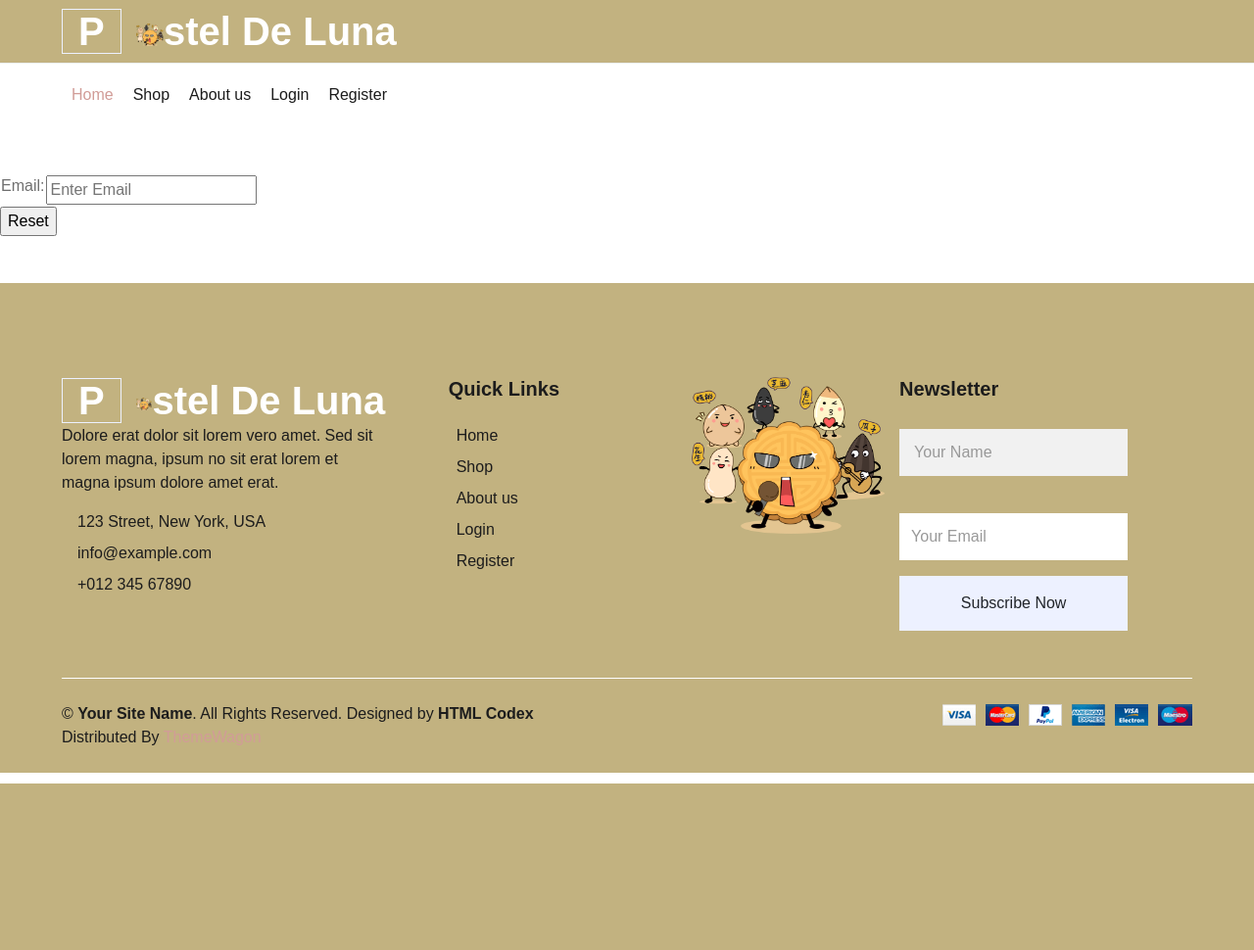
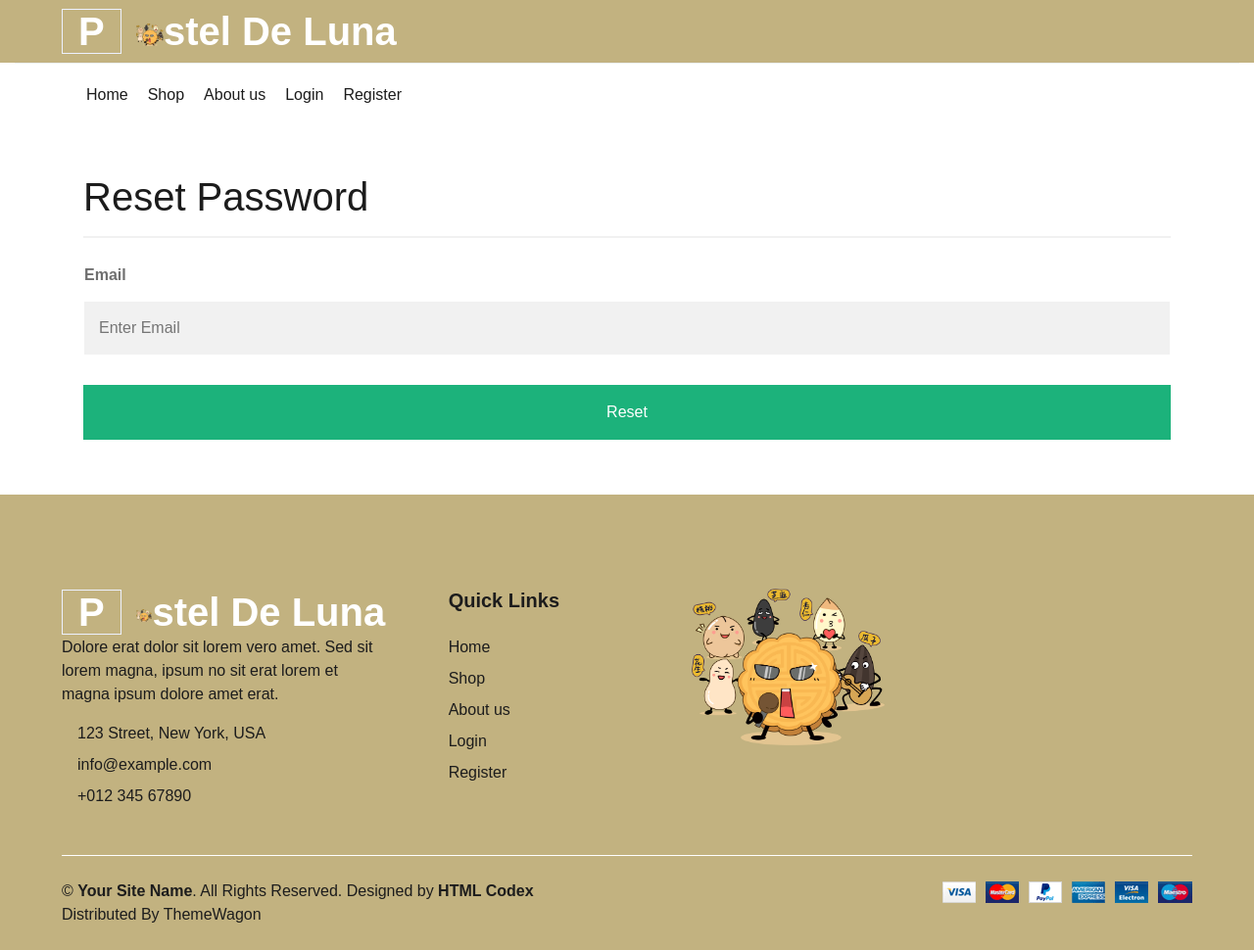
Before and after one commit to FluffyCheeks/ICT3103-3203-Group-38, a Django app: template pastelLuna/pastelLuna/luna/templates/resetpassword.html in a window 1280 px wide. Shown: the whole page at 98% size. Before the commit the page ends 800 px from the top, so only its background shows below. Run offline with Django 4.2, Linux system fonts and the light colour scheme; the template is opened without the code that fills it, so the values that code supplies are empty; some libraries are stand-ins or nearby versions.

Commit message:
fix dropdown nav bar, some other css stuff

```diff
--- a/pastelLuna/pastelLuna/luna/templates/base.html
+++ b/pastelLuna/pastelLuna/luna/templates/base.html
@@ -2,32 +2,21 @@
 <html lang="en">
   <!-- Add additional CSS in static file -->
   {% load static %}
-
     <head>
       {% block title %}<title>Django with Pastel De Luna :)</title>{% endblock %}
       <meta charset="utf-8">
       <meta name="viewport" content="width=device-width, initial-scale=1">
-
-  <!-- Favicon -->
-  <link rel="icon"  href="{% static 'img/favicon.ico' %}"/>
       <!-- Libraries Stylesheet -->
       <link href="{% static 'lib/owlcarousel/assets/owl.carousel.min.css' %}" rel="stylesheet">
       <!-- Customized Bootstrap Stylesheet -->
         <link href="{% static 'css/style.css' %}" rel="stylesheet">
         <script src="https://code.jquery.com/jquery-3.4.1.min.js"></script>
         <script src="https://stackpath.bootstrapcdn.com/bootstrap/4.4.1/js/bootstrap.bundle.min.js"></script>
-  <!--<script src="http://code.jquery.com/jquery-1.11.3.min.js"></script>-->
-  <!--<link href="https://cdn.jsdelivr.net/npm/bootstrap@5.1.3/dist/css/bootstrap.min.css" rel="stylesheet" integrity="sha384-1BmE4kWBq78iYhFldvKuhfTAU6auU8tT94WrHftjDbrCEXSU1oBoqyl2QvZ6jIW3" crossorigin="anonymous">-->
+        <script src="https://ajax.googleapis.com/ajax/libs/jquery/1.7.1/jquery.js"></script>
+        <script src="https://ajax.googleapis.com/ajax/libs/jqueryui/1.8.16/jquery-ui.js"></script>
+        <link href="http://ajax.googleapis.com/ajax/libs/jqueryui/1.8.16/themes/ui-lightness/jquery-ui.css" rel="stylesheet" type="text/css" />
+    </head>
 
-    <script src="https://ajax.googleapis.com/ajax/libs/jquery/1.7.1/jquery.js">
-    </script>
-
-    <script src="https://ajax.googleapis.com/ajax/libs/jqueryui/1.8.16/jquery-ui.js">
-    </script>
-
-    <link href="http://ajax.googleapis.com/ajax/libs/jqueryui/1.8.16/themes/ui-lightness/jquery-ui.css"
-        rel="stylesheet" type="text/css" />
-</head>
     <style>
          input[type=text]
          {
@@ -43,6 +32,17 @@
                 outline: none;
             }
     </style>
+
+  <script>
+      $(function() {
+          var href = window.location.href;
+          $('nav a').each(function(e,i) {
+            if (href.indexOf($(this).attr('href')) >= 0) {
+              $(this).addClass('active');
+            }
+          });
+        });
+  </script>
 <body>
   <!-- Topbar Start -->
     <div class="container-fluid">
@@ -56,54 +56,48 @@
     </div>
     <!-- Topbar End -->
   <!-- Navbar Start -->
+  <div class="container-fluid">
     <div class="container-fluid mb-5">
-        <div class="row border-top px-xl-5 ">
+            <div class="row border-top px-xl-5">
                 <div class="col-lg-12">
                     <nav class="navbar navbar-expand-lg bg-light navbar-light py-3 py-lg-0 px-0">
-
+                        <a href="" class="text-decoration-none d-block d-lg-none">
+                        </a>
+                        <button type="button" class="navbar-toggler" data-toggle="collapse" data-target="#navbarCollapse">
+                            <span class="navbar-toggler-icon"></span>
+                        </button>
                         <div class="collapse navbar-collapse justify-content-between" id="navbarCollapse">
-                        <div class="navbar-nav mr-auto py-0">
+                            <div class="navbar-nav mr-auto py-0 ">
                                  <!-- customer is 1, admin is 2, editor is 3 -->
-
                                 {% if request.session.role_id_id == 1 %}
-                             <a href="home" class="nav-item nav-link active">Home</a>
+                                 <a href="home" class="nav-item nav-link">Home</a>
                                  <a href="shop" class="nav-item nav-link">Shop</a>
+                                 <a href="orderdetail" class="nav-item nav-link">Order Detail</a>
                                  <a href="aboutus" class="nav-item nav-link">About us</a>
                                  <a href="profile" class="nav-item nav-link">Profile</a>
                                 {% elif request.session.role_id_id == 2 %}
                                     <a href="admin_dashboard" class="nav-item nav-link">Admin dashboard</a>
                                 {% elif request.session.role_id_id == 3 %}
                                     <a href="#" class="nav-item nav-link">Editor</a>
-
                                 {% else %}
-                                <a href="home" class="nav-item nav-link active">Home</a>
+                                    <a href="home" class="nav-item nav-link">Home</a>
                                     <a href="shop" class="nav-item nav-link">Shop</a>
-                                <a href="contact" class="nav-item nav-link">About us</a>
+                                    <a href="aboutus" class="nav-item nav-link">About us</a>
                                     <a href="loginpage" class="nav-item nav-link">Login</a>
                                     <a href="registration" class="nav-item nav-link">Register</a>
                                 {% endif %}
-
                                 {% if request.session.role_id_id %}
-                            <a href="orderdetail" class="nav-item nav-link">Order Detail</a>
                                 <a href="logoutpage" class="nav-item nav-link">Logout</a>
                                 {% endif %}
+                            </div>
+                        </div>
+                    </nav>
 
                 </div>
-                    </div>
-
-                    {% if request.session.role_id_id %}
-                    <div class="navbar-nav ml-auto py-0 ">
-                          <a href="cart" class="btn border">
-                              <h6 class="badge"><h6>Cart: </h6>{{products_num.count}}</h6>
-                          </a>
-                    </div>
-                    {% endif %}
-                </nav>
             </div>
         </div>
   </div>
     <!-- Navbar End -->
-
 
       {% block content %}
 
@@ -127,31 +121,30 @@
                     <div class="col-md-4 mb-5">
                         <h5 class="font-weight-bold text-dark mb-4">Quick Links</h5>
                         <div class="d-flex flex-column justify-content-start">
-                            <a class="text-dark mb-2" href="index.html"><i class="fa fa-angle-right mr-2"></i>Home</a>
-                            <a class="text-dark mb-2" href="shop.html"><i class="fa fa-angle-right mr-2"></i>Shop</a>
-                            <a class="text-dark mb-2" href="detail.html"><i class="fa fa-angle-right mr-2"></i>About us</a>
-                            <a class="text-dark mb-2" href="cart.html"><i class="fa fa-angle-right mr-2"></i>Login</a>
-                            <a class="text-dark mb-2" href="checkout.html"><i class="fa fa-angle-right mr-2"></i>Register</a>
+                             <!-- customer is 1, admin is 2, editor is 3 -->
+                                {% if request.session.role_id_id == 1 %}
+                                 <a href="home" class="text-dark mb-2">Home</a>
+                                 <a href="shop" class="text-dark mb-2">Shop</a>
+                                 <a href="orderdetail" class="text-dark mb-2">Order Detail</a>
+                                 <a href="aboutus" class="text-dark mb-2">About us</a>
+                                 <a href="profile" class="text-dark mb-2">Profile</a>
+                                {% elif request.session.role_id_id == 2 %}
+                                    <a href="admin_dashboard" class="text-dark mb-2">Admin dashboard</a>
+                                {% elif request.session.role_id_id == 3 %}
+                                    <a href="#" class="text-dark mb-2">Editor</a>
+                                {% else %}
+                                    <a href="home" class="text-dark mb-2">Home</a>
+                                    <a href="shop" class="text-dark mb-2">Shop</a>
+                                    <a href="aboutus" class="text-dark mb-2">About us</a>
+                                    <a href="loginpage" class="text-dark mb-2">Login</a>
+                                    <a href="registration" class="text-dark mb-2">Register</a>
+                                {% endif %}
+                                {% if request.session.role_id_id %}
+                                <a href="logoutpage" class="text-dark mb-2">Logout</a>
+                                {% endif %}
                         </div>
                     </div>
-
                     <img src="{% static '/img/logo.png' %}" alt="My image" width="25%" height="25%">
-                    <div class="col-md-4 mb-5">
-                        <h5 class="font-weight-bold text-dark mb-4">Newsletter</h5>
-                        <form action="">
-                            <div class="form-group">
-                                <input type="text" class="form-control border-0 py-4" placeholder="Your Name" required="required" />
-                            </div>
-                            <div class="form-group">
-                                <input type="email" class="form-control border-0 py-4" placeholder="Your Email"
-                                    required="required" />
-                            </div>
-                            <div>
-                                <button class="btn btn-secondary btn-block border-0 py-3" type="submit">Subscribe Now</button>
-                            </div>
-                        </form>
-                    </div>
-
                 </div>
             </div>
         </div>
@@ -161,7 +154,7 @@
                     &copy; <a class="text-dark font-weight-semi-bold" href="#">Your Site Name</a>. All Rights Reserved. Designed
                     by
                     <a class="text-dark font-weight-semi-bold" href="https://htmlcodex.com">HTML Codex</a><br>
-                    Distributed By <a href="https://themewagon.com" target="_blank">ThemeWagon</a>
+                    Distributed By <a href="https://themewagon.com" target="_blank" class="text-dark mb-2">ThemeWagon</a>
                 </p>
             </div>
             <div class="col-md-6 px-xl-0 text-center text-md-right">
@@ -175,7 +168,6 @@
     <a href="#" class="btn btn-secondary back-to-top">Top</a>
 
     <!-- JavaScript Libraries -->
-
     <script src="{% static 'lib/easing/easing.min.js' %}"></script>
     <script src="{% static 'lib/owlcarousel/owl.carousel.min.js' %}"></script>
 
--- a/pastelLuna/pastelLuna/luna/templates/registration.html
+++ b/pastelLuna/pastelLuna/luna/templates/registration.html
@@ -116,7 +116,7 @@
         </div>
 
         <div class="container signin">
-            <p>Already have an account? <a href="#">Sign in</a>.</p>
+            <p>Already have an account? <a href="loginpage">Sign in</a>.</p>
         </div>
     </form>
 </div>
--- a/pastelLuna/pastelLuna/luna/templates/resetpassword.html
+++ b/pastelLuna/pastelLuna/luna/templates/resetpassword.html
@@ -1,17 +1,63 @@
 {% extends "base.html" %}
 
 {% block content %}
+<style>
+      /* Full-width input fields */
+        input[type=email],
+        input[type=password] {
+            width: 100%;
+            padding: 15px;
+            margin: 5px 0 22px 0;
+            display: inline-block;
+            border: none;
+            background: #f1f1f1;
+        }
 
+        input[type=email]:focus,
+        input[type=password]:focus {
+            background-color: #ddd;
+            outline: none;
+        }
+          /* Overwrite default styles of hr */
+        hr {
+            border: 1px solid #f1f1f1;
+            margin-bottom: 25px;
+        }
+              /* Set a style for the submit/register button */
+        .resetbtn {
+            background-color: #04AA6D;
+            color: white;
+            padding: 16px 20px;
+            margin: 8px 0;
+            border: none;
+            cursor: pointer;
+            width: 100%;
+            opacity: 0.9;
+        }
+
+        .resetbtn:hover {
+            opacity: 1;
+        }
+    /* Add a blue text color to links */
+        a {
+            color: dodgerblue;
+        }
+</style>
+<div class="container">
+    <h1>Reset Password</h1>
+    <hr>
 <form method="post"> {{msg}}
     {% csrf_token %}
     {{form}}
-    <table>
+    <table width="100%">
       <tr>
-        <td><label>Email:</label></td>
-        <td><input type="email" name="email" id= "email" placeholder="Enter Email"></td>
+        <td><label style="font-weight:bold">Email</label></td>
       </tr>
+        <tr>
+            <td><input type="email" name="email" id= "email" placeholder="Enter Email"></td>
+        </tr>
     </table>
-    <input type="submit" value="Reset">
+    <input type="submit" value="Reset" class="resetbtn">
   </form>
-
+</div>
 {% endblock %}
```
Also changed, not shown: pastelLuna/pastelLuna/luna/templates/aboutus.html (+6 -2 lines), pastelLuna/pastelLuna/luna/templates/loginpage.html (+52 -4 lines). Lines whose indentation alone changed are shown as unchanged.
